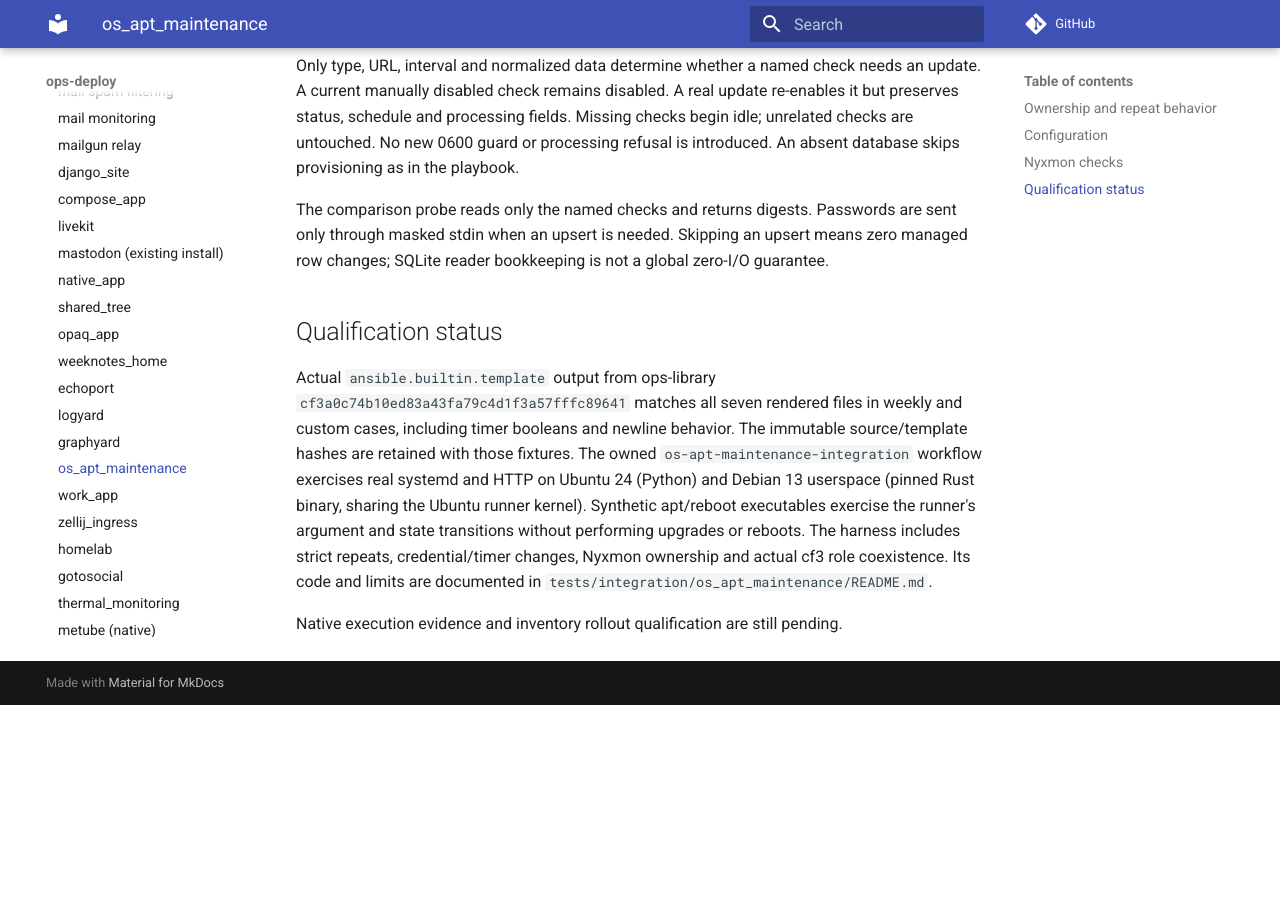
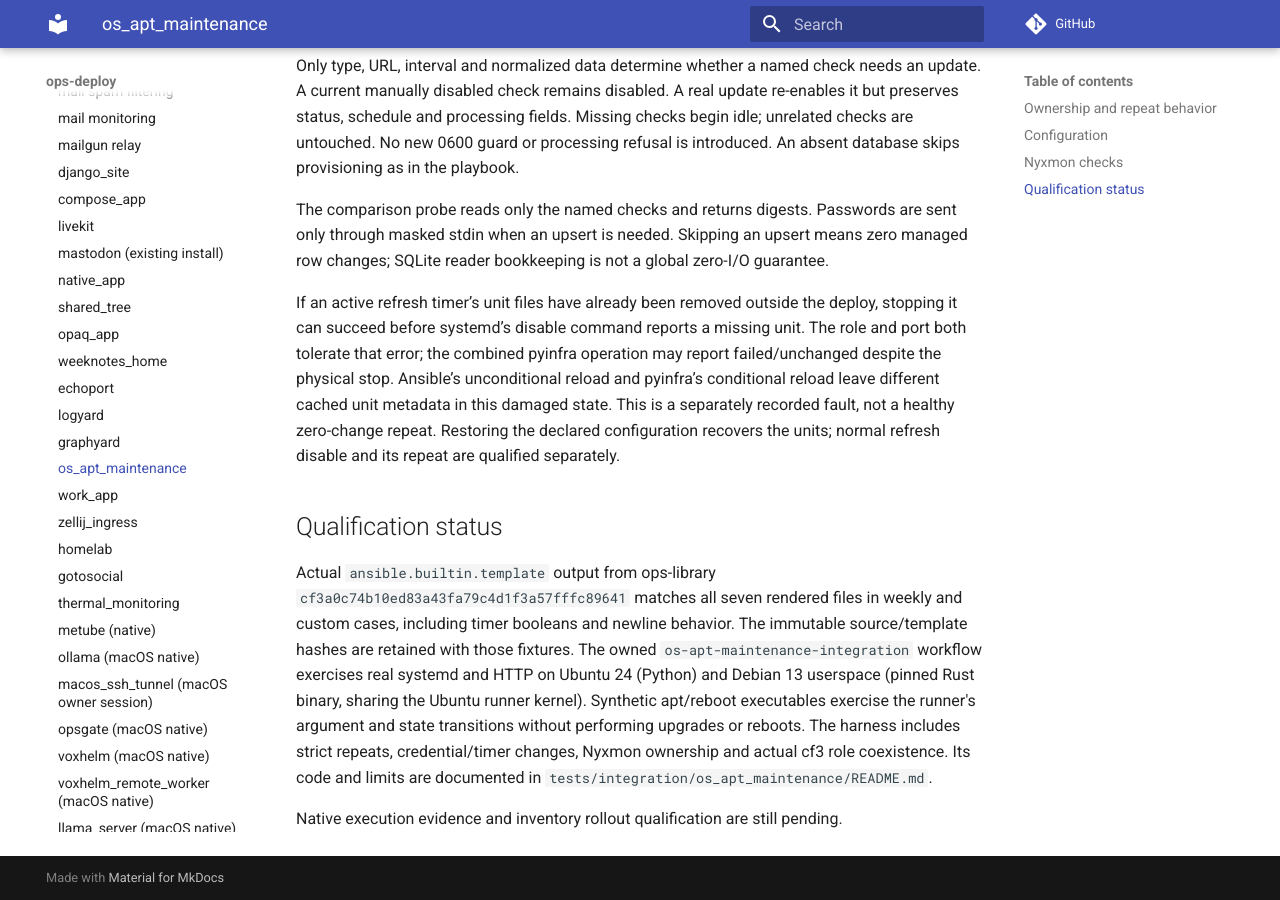
Before and after one commit to ephes/ops-deploy, an MkDocs documentation site: the page built from docs/services/os_apt_maintenance.md, in a window 1280 px wide and 900 px high, scrolled down 2913 px. Built offline with MkDocs 1.6.1 and Material for MkDocs 9.7.7, drawn with Linux system fonts in a browser that asks for light colours; comment, search, counter and statistics services are not loaded; before the commit the page ends 3618 px from its top, so only the background shows below that.

```diff
--- a/docs/services/os_apt_maintenance.md
+++ b/docs/services/os_apt_maintenance.md
@@ -95,6 +95,15 @@
 means zero managed row changes; SQLite reader bookkeeping is not a global
 zero-I/O guarantee.
 
+If an active refresh timer’s unit files have already been removed outside the
+deploy, stopping it can succeed before systemd’s disable command reports a
+missing unit. The role and port both tolerate that error; the combined pyinfra
+operation may report failed/unchanged despite the physical stop. Ansible’s
+unconditional reload and pyinfra’s conditional reload leave different cached
+unit metadata in this damaged state. This is a separately recorded fault,
+not a healthy zero-change repeat. Restoring the declared configuration recovers
+the units; normal refresh disable and its repeat are qualified separately.
+
 ## Qualification status
 
 Actual `ansible.builtin.template` output from ops-library
```
Also changed, not shown: 3 other files.
